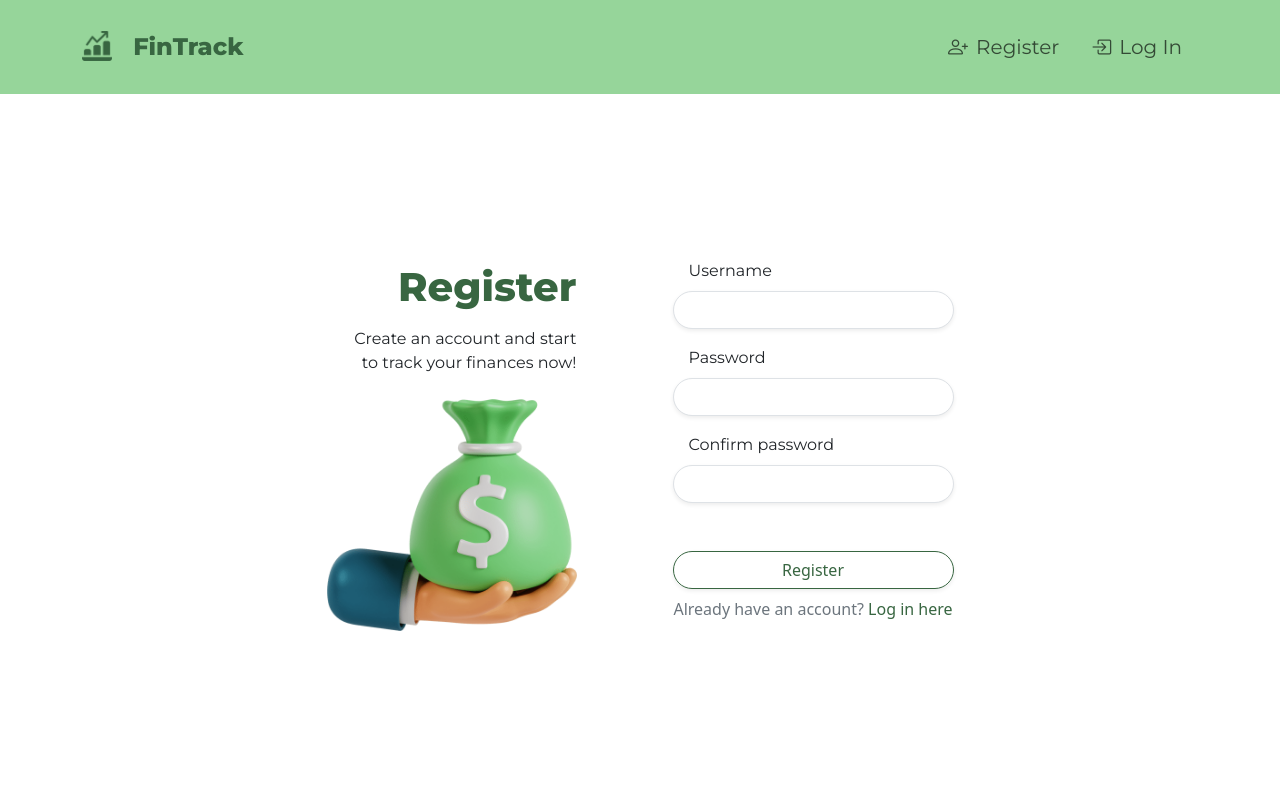
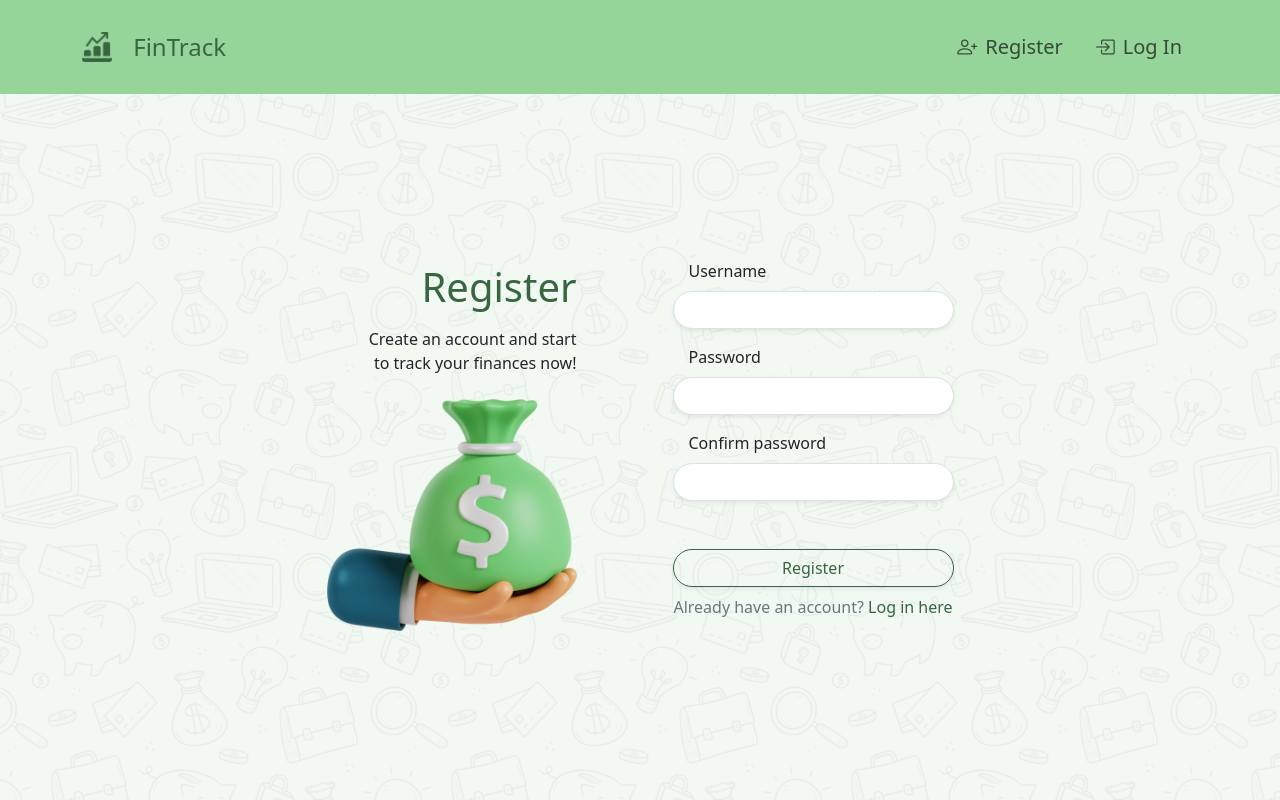
Before and after one commit to OLuizFernando/fintrack, a Flask app: page /register in a window 1280 px wide. Run offline with Flask 3, Linux system fonts and the light colour scheme; some libraries are stand-ins or nearby versions.

Commit message:
implement pattern background

```diff
--- a/static/css/style.css
+++ b/static/css/style.css
@@ -1,20 +1,18 @@
-.montserrat-regular {
-  font-family: "Montserrat", sans-serif;
-  font-optical-sizing: auto;
-  font-weight: 400;
-  font-style: normal;
+body {
+  background-image: url("../images/pattern_bg.png");
+  background-repeat: repeat;
+  background-size: 400px 400px;
+  position: relative;
 }
 
-.montserrat-semibold {
-  font-family: "Montserrat", sans-serif;
-  font-optical-sizing: auto;
-  font-weight: 600;
-  font-style: normal;
+body::before {
+  content: "";
+  position: absolute;
+  top: 0;
+  left: 0;
+  right: 0;
+  bottom: 0;
+  background-color: rgba(241, 249, 242, 0.95);
+  pointer-events: none;
+  z-index: -1;
 }
-
-.montserrat-extrabold {
-  font-family: "Montserrat", sans-serif;
-  font-optical-sizing: auto;
-  font-weight: 800;
-  font-style: normal;
-}
```
